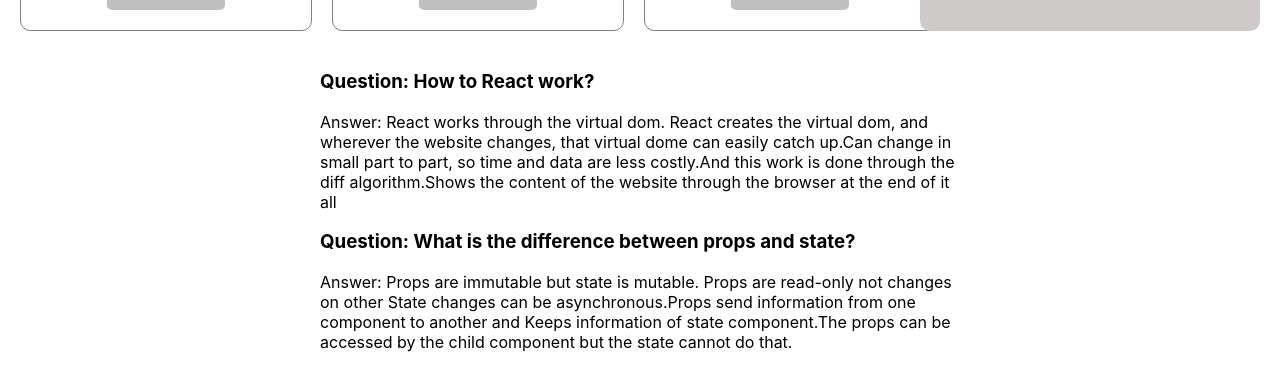
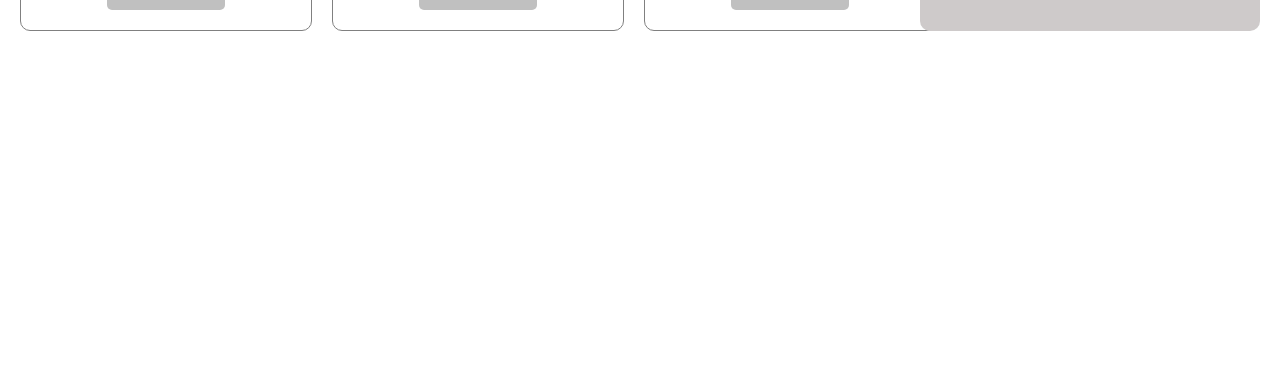
Before and after one commit to MazharulDev/movie-select-simple, a React (Create React App) app: page / in a window 1280 px wide. Shown: the part 1080-1445 px from the top of the page. After the commit the page ends 1131 px from the top, so only its background shows below. Built offline with nearby package versions, Linux system fonts and the light colour scheme.

Commit message:
handle two movie select and button click remove movie

```diff
--- a/src/App.js
+++ b/src/App.js
@@ -3,7 +3,6 @@ import './App.css';
 import Header from './components/Header/Header';
 import { useEffect, useState } from 'react';
 import Movies from './components/Movies/Movies';
-import Question from './components/Question/Question';
 
 
 function App() {
@@ -15,8 +14,18 @@ function App() {
   },[])
   let [name,setName]=useState([])
   const handleSelect=(movieName)=>{
-    const newData=[...name,movieName];
-    setName(newData);
+    const exists=name.find(movie=>movie.id===movieName.id);
+    if(!exists){
+      const newData=[...name,movieName];
+      setName(newData);
+    }else(
+      alert('item already added')
+    )
+
+  }
+  const handleRemoveFromCart=(movieName)=>{
+    const rest=name.filter(movie=>movie.id !==movieName.id)
+    setName(rest)
   }
   const clearData=(name)=>{
     setName([])
@@ -31,8 +40,8 @@ function App() {
     <div className="App">
       <Header></Header>
 
-      <Movies movies={movies} handleSelect={handleSelect} name={name} count={name.length} clearData={clearData} randomMovie={randomMovie} randomData={randomData}></Movies>
-    <Question></Question>
+      <Movies handleRemoveFromCart={handleRemoveFromCart} movies={movies} handleSelect={handleSelect} name={name} count={name.length} clearData={clearData} randomMovie={randomMovie} randomData={randomData}></Movies>
+
     </div>
   );
 }
--- a/src/components/Movies/Movies.js
+++ b/src/components/Movies/Movies.js
@@ -3,7 +3,7 @@ import Movie from '../Movie/Movie';
 import Sidebar from '../Sidebar/Sidebar';
 import './Movies.css'
 
-const Movies = ({movies,handleSelect,name,clearData,randomMovie,randomData,count}) => {
+const Movies = ({movies,handleSelect,name,clearData,randomMovie,randomData,count,handleRemoveFromCart}) => {
     return (
         <div className='movies-container'>
             <div className='movies'>
@@ -12,7 +12,7 @@ const Movies = ({movies,handleSelect,name,clearData,randomMovie,randomData,count
                 movies.map(movie=><Movie key={movie.id} movie={movie} handleSelect={handleSelect}></Movie>)
             }
             </div>
-            <Sidebar key={name.id} name={name} count={count} clearData={clearData} randomMovie={randomMovie} randomData={randomData}></Sidebar>
+            <Sidebar key={name.id} handleRemoveFromCart={handleRemoveFromCart} name={name} count={count} clearData={clearData} randomMovie={randomMovie} randomData={randomData}></Sidebar>
 
         </div>
     );
--- a/src/components/Question/Question.css
+++ /dev/null
@@ -1,4 +0,0 @@
-.question{
-    width: 50%;
-    margin: 0 auto;
-}
--- a/src/components/Question/Question.js
+++ /dev/null
@@ -1,16 +0,0 @@
-import React from 'react';
-import './Question.css'
-const Question = () => {
-    return (
-        <div className='question'>
-            <h3>Question:  How to React work?</h3>
-            <p>Answer: React works through the virtual dom. React creates the virtual dom, and wherever the website changes, that virtual dome can easily catch up.Can change in small part to part, so time and data are less costly.And this work is done through the diff algorithm.Shows the content of the website through the browser at the end of it all</p>
-            <h3>Question:  What is the difference between props and state?</h3>
-            <p>
-               Answer: Props are immutable but state is mutable. Props are read-only not changes on other State changes can be asynchronous.Props send information from one component to another and Keeps information of state component.The props can be accessed by the child component but the state cannot do that.
-            </p>
-        </div>
-    );
-};
-
-export default Question;
--- a/src/components/Sidebar/Sidebar.js
+++ b/src/components/Sidebar/Sidebar.js
@@ -1,13 +1,13 @@
 import React from 'react';
 import './Sidebar.css'
-const Sidebar = ({name,randomMovie,randomData,clearData,count}) => {
+const Sidebar = ({name,randomMovie,randomData,clearData,count,handleRemoveFromCart}) => {
     return (
         <div className='sidebar'>
             <div className='sidebar-div'>
                 <h2>Selected Movies<sup className='sup'>{count}</sup> </h2>
                 <div>
                     {
-                        name.map(nam=><p className='sidebar-align' key={nam.id}><img className='sidebar-img' src={nam.img} alt=''/>{nam.name}</p>)
+                        name.map(nam=><p className='sidebar-align' key={nam.id}><img className='sidebar-img' src={nam.img} alt=''/>{nam.name} <button onClick={()=>handleRemoveFromCart(nam)}>Del</button></p>)
                     }
                 </div>
                 <button disabled={name==''} onClick={randomMovie}>Select 1 for You</button> <br />
```
